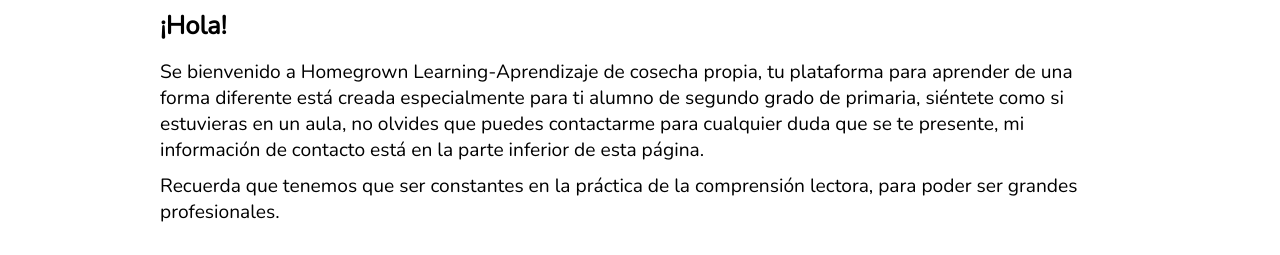
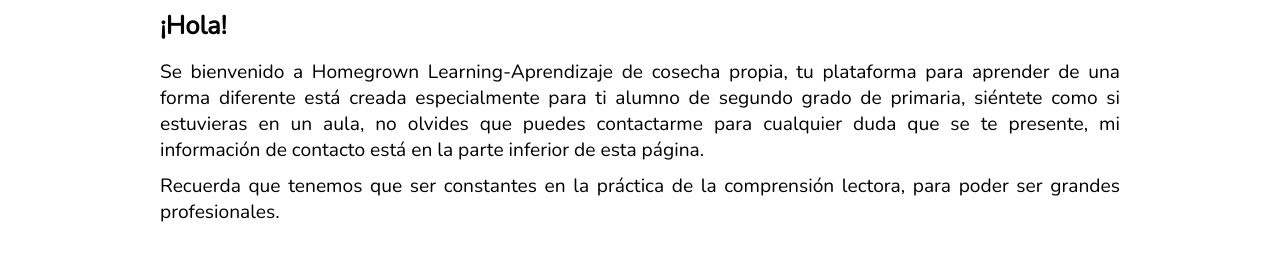
Before and after one commit to GerardCod/hl-admin, a React (Create React App) app: page / in a window 1280 px wide. Shown: the part 697-952 px from the top of the page. Built offline with nearby package versions, Linux system fonts and the light colour scheme.

Commit message:
modify: Applying align justify to texts

```diff
--- a/src/assets/css/components/texts.css
+++ b/src/assets/css/components/texts.css
@@ -45,3 +45,7 @@
 .align--center {
   text-align: center;
 }
+
+.align--justify {
+  text-align: justify;
+}
--- a/src/assets/css/pages/home.css
+++ b/src/assets/css/pages/home.css
@@ -57,6 +57,7 @@
 .Home__Text {
   font-size: 2vmax;
   margin-bottom: 10px;
+  text-align: justify;
 }
 
 .Home__Img {
```
